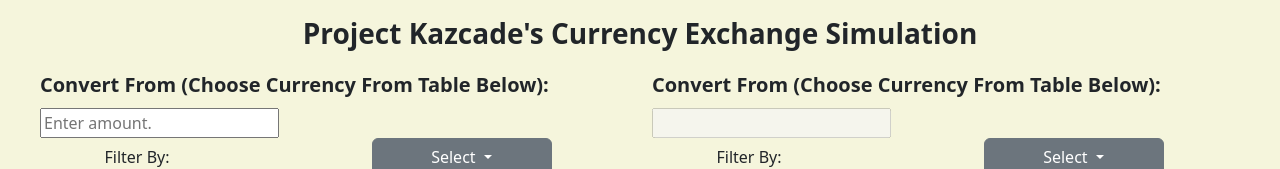
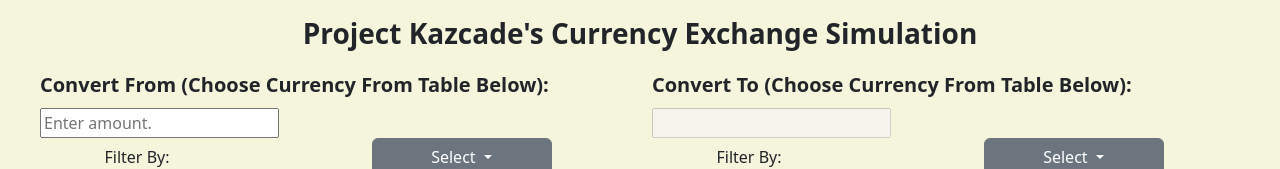
Before and after one commit to KTLeow93584/SSB-M1-13f-Currency-Converter-App-Project, a plain HTML site: page index.html in a window 1280 px wide. Shown: the part 300-469 px from the top of the page. Drawn offline with nearby package versions, Linux system fonts and the light colour scheme; no server answers.

Commit message:
Rephrased the header text for the right conversion group. (Convert From -> Convert To)

```diff
--- a/index.html
+++ b/index.html
@@ -83,7 +83,7 @@
       <div class="col-12 col-md-6 mx-auto mb-3">
         <!-- Amount Input -->
         <label id="destination-currency-header" for="destination-currency-amount-input" class="fs-5 fw-bold mx-0 mb-2 p-0">
-          Convert From (Choose Currency From Table Below):
+          Convert To (Choose Currency From Table Below):
         </label>
 
         <br>
```
